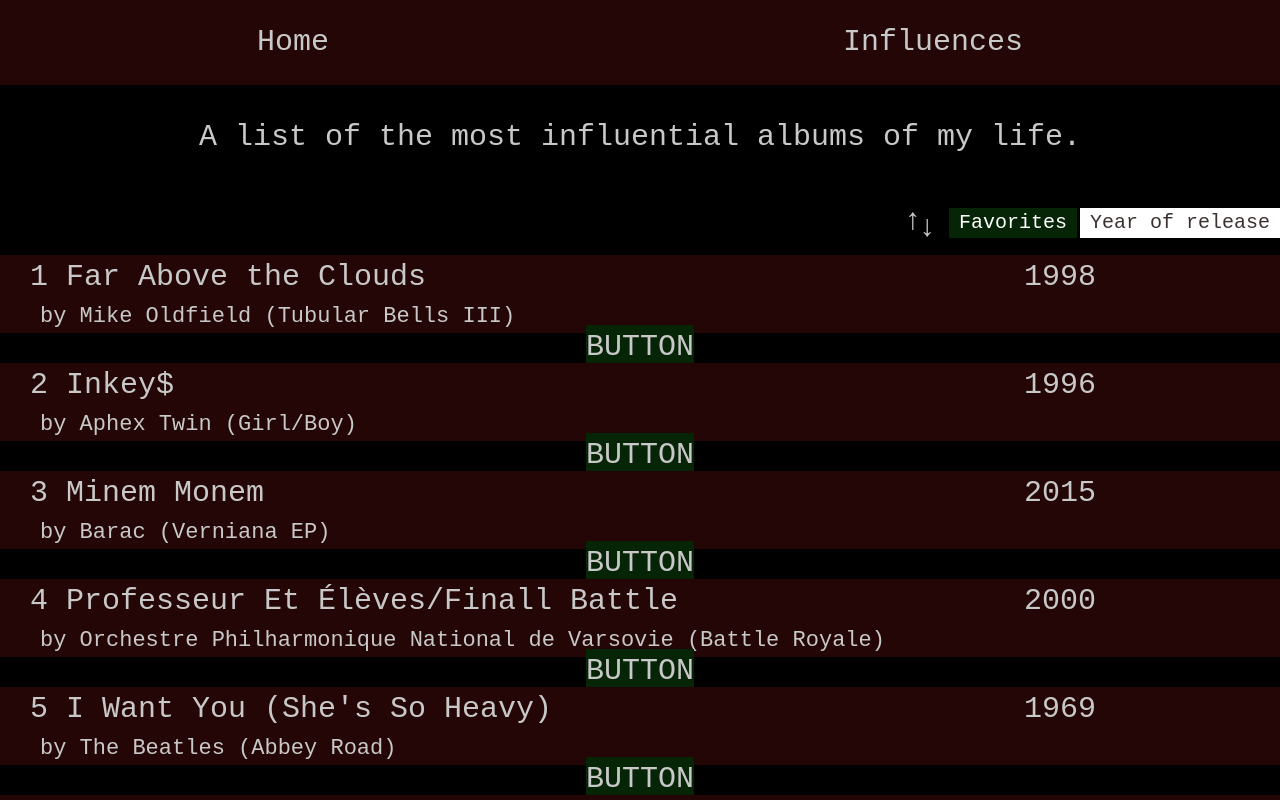
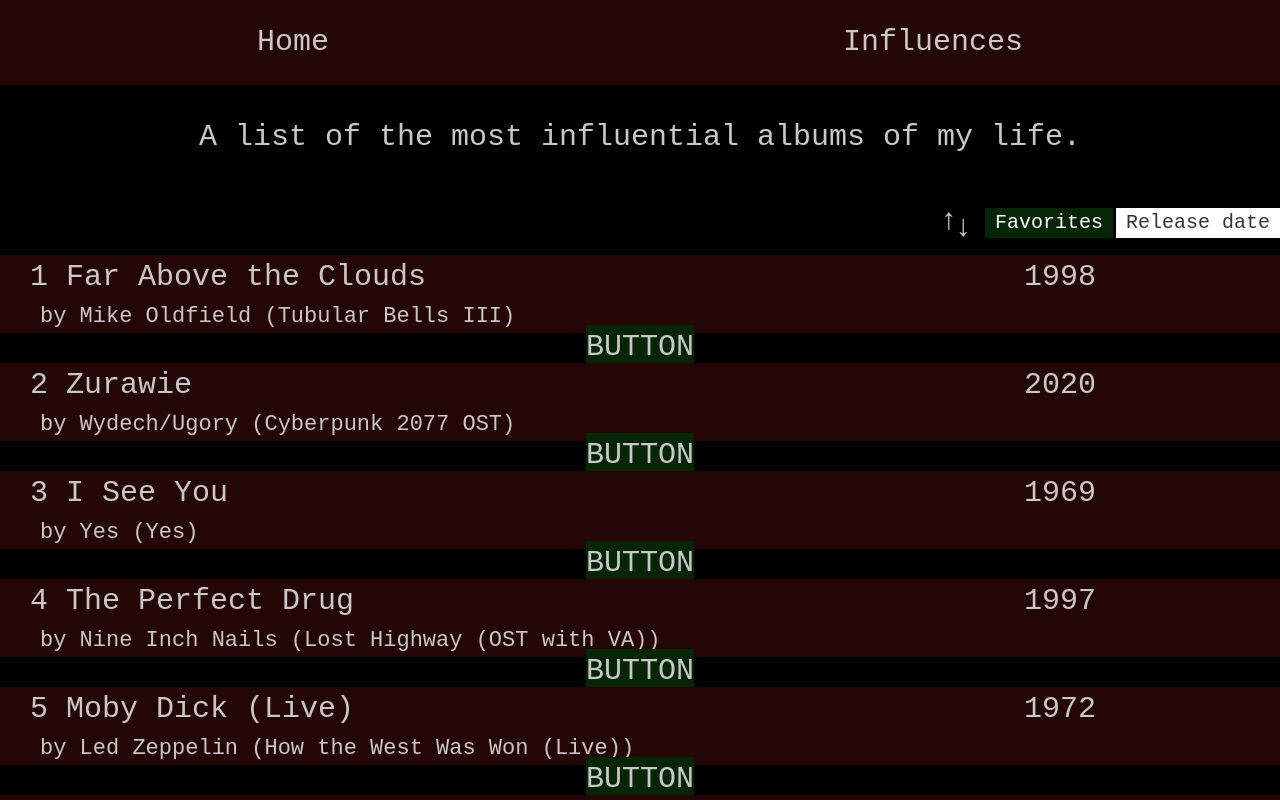
Before and after one commit to thelittlemitak/totfosk-com, a Next.js app: page /singles in a window 1280 px wide. Shown: the top 800 px of the page. Built offline with nearby package versions, Linux system fonts and the light colour scheme.

Commit message:
update list from 100 to 30 and separate techno

```diff
--- a/src/app/_shared/components/Sorter.js
+++ b/src/app/_shared/components/Sorter.js
@@ -26,7 +26,7 @@
           }
           onClick={props.changerYTunnel}
         >
-          Year of release
+          Release date
         </button>
       </div>
     </div>
--- a/src/data/singles.js
+++ b/src/data/singles.js
@@ -15,7 +15,7 @@
   artist: "Aphex Twin",
   year: "1996",
   explanation:
-    "I found it and it was amazing. I found it and it was amazing. I found it and it was amazing. I found it and it was amazing. I found it and it was amazing. I found it and it was amazing. ",
+    "It was one of the first times I was listening to an Aphex Twin set on my headphones when this track came it. At the same time, I was riding my bike and I just arrived to Teufelsberg. The mix of the track with the view (nature + architecture) really hit me.",
   listen: "https://www.youtube.com/watch?v=CMUnPyv3C_8",
 
   key: 67547,
@@ -26,7 +26,7 @@
   artist: "Barac",
   year: "2015",
   explanation:
-    "I found it and it was amazing. I found it and it was amazing. I found it and it was amazing. ",
+    "Probably my favorite rominimal track. A friend and I had a DJ/producer duo in my early twenties and this was the music we were playing.",
   listen: "https://www.youtube.com/watch?v=CMUnPyv3C_8",
 
   key: 32424,
@@ -37,7 +37,7 @@
   album: "Battle Royale",
   artist: "Orchestre Philharmonique National de Varsovie",
   year: "2000",
-  explanation: "I found it and it was amazing",
+  explanation: "I love this movie!",
   listen: "https://www.youtube.com/watch?v=CMUnPyv3C_8",
 
   key: 98769678,
@@ -48,7 +48,7 @@
   album: "Abbey Road",
   artist: "The Beatles",
   year: "1969",
-  explanation: "I found it and it was amazing",
+  explanation: "The track from Beatles I listened the most.",
   listen: "https://www.youtube.com/watch?v=CMUnPyv3C_8",
 
   key: 67657,
@@ -59,7 +59,8 @@
   album: "Grebfruit 2",
   artist: "Benny Greb",
   year: "2017",
-  explanation: "I found it and it was amazing",
+  explanation:
+    "Original track is from Genesis but I think this version is very good. All done with only Benny's vocals and drumming.",
   listen: "https://www.youtube.com/watch?v=CMUnPyv3C_8",
 
   key: 674657,
@@ -70,7 +71,8 @@
   album: "Songs of Freedom",
   artist: "Bob Marley",
   year: "1973",
-  explanation: "Released on 1992",
+  explanation:
+    "Bob Marley is too good. I remember they played this track while I was in a lost beach bar at night in Thailand.",
   listen: "https://www.youtube.com/watch?v=CMUnPyv3C_8",
 
   key: 34,
@@ -81,7 +83,8 @@
   album: "Apollo: Atmospheres and Soundtracks",
   artist: "Brian Eno",
   year: "2017",
-  explanation: "I found it and it was amazing",
+  explanation:
+    "First introduction to Brian Eno was actually hearing this song in a horror movie (28 days later).",
   listen: "https://www.youtube.com/watch?v=CMUnPyv3C_8",
 
   key: 662,
@@ -92,7 +95,8 @@
   album: "Love Bites",
   artist: "Buzzcocks",
   year: "1978",
-  explanation: "I found it and it was amazing",
+  explanation:
+    "My favorite track from the style. Got it to practice for a recording I had to do.",
   listen: "https://www.youtube.com/watch?v=CMUnPyv3C_8",
 
   key: 64757,
@@ -103,7 +107,8 @@
   album: "Monstruo",
   artist: "Cami",
   year: "2020",
-  explanation: "I found it and it was amazing",
+  explanation:
+    "Great track that I use from time to time at 120dbs in my studio when I want to freak out with a nice voice.",
   listen: "https://www.youtube.com/watch?v=CMUnPyv3C_8",
 
   key: 25425387,
@@ -114,7 +119,8 @@
   album: "Brotherhood",
   artist: "The Chemical Brothers",
   year: "2008",
-  explanation: "I found it and it was amazing",
+  explanation:
+    "Mindblowing track from The Chemical Brothers. Got it recommended by a friend of my sister in Granada. Someone called Felipe. Hi Felipe!!!",
   listen: "https://www.youtube.com/watch?v=CMUnPyv3C_8",
 
   key: 142341328,
@@ -125,7 +131,8 @@
   album: "After You're Born",
   artist: "Childish Japes",
   year: "2017",
-  explanation: "I found it and it was amazing",
+  explanation:
+    "I always followed the drummer but didn't expect this masterpiece. I think the vocals of this track are mindblowing.",
   listen: "https://www.youtube.com/watch?v=CMUnPyv3C_8",
 
   key: 5887563443,
@@ -136,7 +143,7 @@
   album: "Diary 001",
   artist: "Clairo",
   year: "2018",
-  explanation: "I found it and it was amazing",
+  explanation: "Addictive simple track.",
   listen: "https://www.youtube.com/watch?v=CMUnPyv3C_8",
 
   key: 143296,
@@ -147,7 +154,8 @@
   album: "Grandes Exitos en Español",
   artist: "Claudio Baglioni",
   year: "2005",
-  explanation: "I found it and it was amazing",
+  explanation:
+    "I found this one randomly in a big record collection I bought. Really speaks to my heart!",
   listen: "https://www.youtube.com/watch?v=CMUnPyv3C_8",
 
   key: 98674132,
@@ -169,7 +177,8 @@
   album: "Me enamoré",
   artist: "Jose Feliciano",
   year: "1983",
-  explanation: "I found it and it was amazing",
+  explanation:
+    "My father had this one in loop while we were once travelling with a car through Spanish lost villages.",
   listen: "https://www.youtube.com/watch?v=CMUnPyv3C_8",
   key: 68971432,
 };
@@ -179,7 +188,8 @@
   album: "Alive 2007",
   artist: "Daft Punk",
   year: "2007",
-  explanation: "I found it and it was amazing",
+  explanation:
+    "I remember a friend and I watching the YouTube video of this one all the time. It actually sounds different than what's heard on the CD so I wonder what they actually played on that live...",
   listen: "https://www.youtube.com/watch?v=x84m3YyO2oU",
   key: 42359867,
 };
@@ -189,7 +199,8 @@
   album: "Danzig",
   artist: "Danzig",
   year: "1988",
-  explanation: "I found it and it was amazing",
+  explanation:
+    "I played GTA San Andreas with Radio X alone just to hear this track as much as possible.",
   listen: "https://www.youtube.com/watch?v=CMUnPyv3C_8",
   key: 8674123,
 };
@@ -199,7 +210,8 @@
   album: "Permission to Land",
   artist: "The Darkness",
   year: "2003",
-  explanation: "I found it and it was amazing",
+  explanation:
+    "This was rolling all the time on MTV when I was young (and MTV was MTV).",
   listen: "https://www.youtube.com/watch?v=CMUnPyv3C_8",
   key: 41329687,
 };
@@ -209,7 +221,7 @@
   album: "Live at Pompeii",
   artist: "David Gilmour",
   year: "2017",
-  explanation: "I found it and it was amazing",
+  explanation: "Best guitar solo on the planet.",
   listen: "https://www.youtube.com/watch?v=CMUnPyv3C_8",
   key: 657423,
 };
@@ -218,7 +230,8 @@
   album: "Fire and Ice",
   artist: "Damis Roussos",
   year: "1971",
-  explanation: "I found it and it was amazing",
+  explanation:
+    "Also found randomly in the record collection that I bought. Him and Nana are the best!",
   listen: "https://www.youtube.com/watch?v=HSuANA1jQRo",
   key: 4123765,
 };
@@ -228,7 +241,7 @@
   album: "The Doors",
   artist: "The Doors",
   year: "1967",
-  explanation: "I found it and it was amazing",
+  explanation: "My youth in a track.",
   listen: "https://www.youtube.com/watch?v=VScSEXRwUqQ",
   key: 867924,
 };
@@ -238,7 +251,8 @@
   album: "Blue",
   artist: "Eiffel 65",
   year: "1998",
-  explanation: "I found it and it was amazing",
+  explanation:
+    "I don't remember exactly when or how did I find this one but it somehow reminds me what I was feeling as a kid.",
   listen: "https://www.youtube.com/watch?v=CMUnPyv3C_8",
   key: 14238967,
 };
@@ -248,7 +262,8 @@
   album: "Emerson, Lake & Palmer",
   artist: "Emerson, Lake & Palmer",
   year: "1970",
-  explanation: "I found it and it was amazing",
+  explanation:
+    "One of the few recorded solos that I heard a lot, before YouTube changed everything.",
   listen: "https://www.youtube.com/watch?v=CMUnPyv3C_8",
   key: 89675423,
 };
@@ -258,7 +273,8 @@
   album: "Anti Todo",
   artist: "Eskorbuto",
   year: "1985",
-  explanation: "I found it and it was amazing",
+  explanation:
+    "My friends and I always listened to Eskorbuto. We had a punk vibe but it didn't last long.",
   listen: "https://www.youtube.com/watch?v=CMUnPyv3C_8",
   key: 41329687,
 };
@@ -268,7 +284,8 @@
   album: "Piano Favorites",
   artist: "Claude Debussy (François-Joël Thiollier",
   year: "1906",
-  explanation: "I found it and it was amazing",
+  explanation:
+    "I think I heard this track a 100 times in one day once. Just a constant loop. It's also short.",
   listen: "https://www.youtube.com/watch?v=CMUnPyv3C_8",
   key: 8679243,
 };
@@ -278,7 +295,8 @@
   album: "Maggot Brain",
   artist: "Funkadelic",
   year: "1971",
-  explanation: "I found it and it was amazing",
+  explanation:
+    "When I thought that John Frusciante's version could not be matched, found the original and could not believe how good it was.",
   listen: "https://www.youtube.com/watch?v=CMUnPyv3C_8",
   key: 14239867999,
 };
@@ -288,7 +306,7 @@
   album: "A Trick of the Tail",
   artist: "Genesis",
   year: "1976",
-  explanation: "I found it and it was amazing",
+  explanation: "I still cannot believe how good this track is.",
   listen: "https://www.youtube.com/watch?v=CMUnPyv3C_8",
   key: 89765423,
 };
@@ -298,7 +316,8 @@
   album: "Frenching the Bully",
   artist: "The Gits",
   year: "1992",
-  explanation: "I found it and it was amazing",
+  explanation:
+    "I found this one in a documentary because the singer had a horrible life story ending. Then I loved this one and tried to learn it at the beginning of my drumming years but it was too fast.",
   listen: "https://www.youtube.com/watch?v=CMUnPyv3C_8",
   key: 42539867,
 };
@@ -308,7 +327,8 @@
   album: "Demon Days",
   artist: "Gorillaz",
   year: "2005",
-  explanation: "I found it and it was amazing",
+  explanation:
+    "I think we all agree that when this appeared on MTV it just blew everyone's mind.",
   listen: "https://www.youtube.com/watch?v=CMUnPyv3C_8",
   key: 98674321,
 };
@@ -318,7 +338,8 @@
   album: "Love Angel Music Baby",
   artist: "Gwen Stefani",
   year: "2004",
-  explanation: "I found it and it was amazing",
+  explanation:
+    "Also from the MTV times. That was my dancing music when I was 12.",
   listen: "https://www.youtube.com/watch?v=CMUnPyv3C_8",
   key: 14238976,
 };
@@ -328,7 +349,8 @@
   album: "Black Hawk Down",
   artist: "Hans Zimmer",
   year: "2001",
-  explanation: "I found it and it was amazing",
+  explanation:
+    "If I don't listen to this track often, the melody just pops in my mind.",
   listen: "https://www.youtube.com/watch?v=CMUnPyv3C_8",
   key: 896754,
 };
@@ -338,7 +360,8 @@
   album: "Head Hunters",
   artist: "Herbie Hancock",
   year: "1973",
-  explanation: "I found it and it was amazing",
+  explanation:
+    "I remember my sound teacher showing me this when I was 18. Didn't like it at that time. I didn't even consider non-techno music to be relevant to me. Later...",
   listen: "https://www.youtube.com/watch?v=CMUnPyv3C_8",
   key: 14239867,
 };
@@ -348,7 +371,8 @@
   album: "Italuba",
   artist: "Horacio Hernandez",
   year: "2004",
-  explanation: "I found it and it was amazing",
+  explanation:
+    "I bought this track on iTunes because I was looking for the most crazy difficult drumming. Didn't like at first but after studying latin Jazz for a while I realized who amazing this is.",
   listen: "https://www.youtube.com/watch?v=CMUnPyv3C_8",
   key: 98761423,
 };
@@ -358,7 +382,7 @@
   album: "The Very Best of Rachmaninov",
   artist: "Finnish National Opera Chorus",
   year: "2005",
-  explanation: "I found it and it was amazing",
+  explanation: "This is just too good. Period.",
   listen: "https://www.youtube.com/watch?v=CMUnPyv3C_8",
   key: 12349867,
 };
@@ -368,7 +392,7 @@
   album: "In the Jungle Groove",
   artist: "James Brown",
   year: "1986",
-  explanation: "I found it and it was amazing",
+  explanation: "My favorite drum break and track from James Brown.",
   listen: "https://www.youtube.com/watch?v=CMUnPyv3C_8",
   key: 78566345,
 };
@@ -378,7 +402,8 @@
   album: "Back In Memphis",
   artist: "Elvis",
   year: "1969",
-  explanation: "I found it and it was amazing",
+  explanation:
+    "One of my fathers favorite tracks. It has a weird volume change at the end with a nice story behind it.",
   listen: "https://www.youtube.com/watch?v=CMUnPyv3C_8",
   key: 68573564,
 };
@@ -388,7 +413,8 @@
   album: "Downtime Turn Around and Go Backwards",
   artist: "Jean Caffeine",
   year: "1998",
-  explanation: "I found it and it was amazing",
+  explanation:
+    "My favorite afterparty song ever. It has all the good and bad feelings a killer minimal microhouse track needs.",
   listen: "https://www.youtube.com/watch?v=CMUnPyv3C_8",
   key: 56345423,
 };
@@ -398,7 +424,8 @@
   album: "BBC Sessions",
   artist: "Jimi Hendrix",
   year: "1967",
-  explanation: "I found it and it was amazing",
+  explanation:
+    "A friend showed to me and planted a seed on me (as he says). Years later, I appreciated the recommendation and found one of the most amazing solos I ever heard.",
   listen: "https://www.youtube.com/watch?v=CMUnPyv3C_8",
   key: 2453587,
 };
@@ -408,7 +435,7 @@
   album: "My Favorite Things",
   artist: "John Coltrane",
   year: "1960",
-  explanation: "I found it and it was amazing",
+  explanation: "The piano solo is mesmerizing.",
   listen: "https://www.youtube.com/watch?v=CMUnPyv3C_8",
   key: 258697,
 };
@@ -417,7 +444,8 @@
   album: "The Empyrean",
   artist: "John Frusciante",
   year: "2009",
-  explanation: "I found it and it was amazing",
+  explanation:
+    "Funny to have this one and the original (from Funkadelik) on the list. They transmit something different and yet amazing.",
   listen: "https://www.youtube.com/watch?v=CMUnPyv3C_8",
   key: 68972534,
 };
@@ -427,7 +455,8 @@
   album: "Combo 66",
   artist: "John Scofield",
   year: "2018",
-  explanation: "I found it and it was amazing",
+  explanation:
+    "The combination of Bill Steward and Scofield is just on the top.",
   listen: "https://www.youtube.com/watch?v=CMUnPyv3C_8",
   key: 259678,
 };
@@ -459,7 +488,8 @@
   album: "A Broken Mirror Cuts Your Face",
   artist: "Lesser Of",
   year: "2022",
-  explanation: "I found it and it was amazing",
+  explanation:
+    "Probably the best example of Dark Ambient Drone Hard Industrial Techno.",
   listen: "https://www.youtube.com/watch?v=CMUnPyv3C_8",
   key: 809856089,
 };
@@ -469,7 +499,8 @@
   album: "Cuando el Destino Nos Alcance",
   artist: "Lori Meyers",
   year: "2010",
-  explanation: "I found it and it was amazing",
+  explanation:
+    "I was the sound technician of a band of the same small town in Granada and always reminds me those amazing times.",
   listen: "https://www.youtube.com/watch?v=CMUnPyv3C_8",
   key: 465725,
 };
@@ -479,7 +510,8 @@
   album: "Deep Blue: volume 3",
   artist: "Luigi Tozzi",
   year: "2021",
-  explanation: "I found it and it was amazing",
+  explanation:
+    "This is just insane. Not my style of electronic music and I still thing this is a masterpiece production.",
   listen: "https://www.youtube.com/watch?v=CMUnPyv3C_8",
   key: 34346556,
 };
@@ -489,7 +521,7 @@
   album: "Pronounced Leh-Nerd Skin-Nerd",
   artist: "Lynyrd Skynyrd",
   year: "1973",
-  explanation: "I found it and it was amazing",
+  explanation: "Beautiful track. Needless to say.",
   listen: "https://www.youtube.com/watch?v=CMUnPyv3C_8",
   key: 8778443,
 };
@@ -520,7 +552,8 @@
   album: "Adult Only Shape 2",
   artist: "Marcman",
   year: "2013",
-  explanation: "I found it and it was amazing",
+  explanation:
+    "While my friend and I had this DJ duo we were both absessed with Marcman. Top producers in Romania.",
   listen: "https://www.youtube.com/watch?v=iF2ujAcRYg0",
   key: 453252345,
 };
@@ -530,7 +563,8 @@
   album: "My Life Starts Now",
   artist: "Mark Guiliana",
   year: "2014",
-  explanation: "I found it and it was amazing",
+  explanation:
+    "Not my favorite track but the inspiration of using pads and a drum solo on top was very important to me since I did (directly or inderectly) something similar afterwards.",
   listen: "https://www.youtube.com/watch?v=iF2ujAcRYg0",
   key: 626265,
 };
@@ -540,7 +574,8 @@
   album: "Salvador",
   artist: "Ricardo Villalobos",
   year: "2006",
-  explanation: "I found it and it was amazing",
+  explanation:
+    "Being from Ibiza and born in the 90s you have Villalobos as your rock hero. And this is track is one of the best examples of his crazy influence on Rominimal.",
   listen: "https://www.youtube.com/watch?v=CMUnPyv3C_8",
   key: 377374,
 };
@@ -550,7 +585,7 @@
   album: "Ride the Lightning",
   artist: "Metallica",
   year: "1984",
-  explanation: "I found it and it was amazing",
+  explanation: "Let's break a hotel room with this.",
   listen: "https://www.youtube.com/watch?v=CMUnPyv3C_8",
   key: 48,
 };
@@ -656,7 +691,7 @@
 };
 
 const prince = {
-  track: "I Wanna Melt WIth U",
+  track: "I Wanna Melt With U",
   album: "Love Symbol Album",
   artist: "Prince",
   year: "1992",
@@ -670,7 +705,7 @@
   album: "Open EP",
   artist: "RaBBeat",
   year: "2019",
-  explanation: "I found it and it was amazing",
+  explanation: "Killer techno track.",
   listen: "https://www.youtube.com/watch?v=CMUnPyv3C_8",
   key: 6666,
 };
@@ -680,7 +715,7 @@
   album: "A Night at the Opera",
   artist: "Queen",
   year: "1975",
-  explanation: "I found it and it was amazing",
+  explanation: "The one to go on a karaoke!",
   listen: "https://www.youtube.com/watch?v=CMUnPyv3C_8",
   key: 77777,
 };
@@ -740,7 +775,8 @@
   album: "Draining Love Story",
   artist: "Sewerlvst",
   year: "2020",
-  explanation: "I found it and it was amazing",
+  explanation:
+    "I think we all freaked out when we discovered this track as an instruction to BreakCore. There's no way back after hearing this.",
   listen: "https://www.youtube.com/watch?v=CMUnPyv3C_8",
   key: 5454536,
 };
@@ -750,7 +786,7 @@
   album: "Hard Normal Daddy",
   artist: "Squarepusher",
   year: "1997",
-  explanation: "I found it and it was amazing",
+  explanation: "At least, I think I heard this track 1000 times this year 2023",
   listen: "https://www.youtube.com/watch?v=CMUnPyv3C_8",
   key: 6775756,
 };
@@ -766,7 +802,7 @@
 };
 
 const steveVai = {
-  track: "Tender SUrrender",
+  track: "Tender Surrender",
   album: "Alien Love Secrets",
   artist: "Steve Vai",
   year: "1995",
@@ -836,7 +872,7 @@
 };
 
 const moulinRouge = {
-  track: "El Tange de Roxanne",
+  track: "El Tango de Roxanne",
   album: "Moulin Rouge",
   artist: "VA (Jose Feliciano, Sting, actors from the movie)",
   year: "2001",
@@ -940,7 +976,8 @@
   album: "Train To Netherworld EP",
   artist: "Buried Secrets",
   year: "2019",
-  explanation: "I found it and it was amazing",
+  explanation:
+    "Once I cried listening to this one before sleeping. That's my brain on... nothing. That's me with techno!",
   listen: "https://www.youtube.com/watch?v=CMUnPyv3C_8",
   key: 5678675,
 };
@@ -950,7 +987,8 @@
   album: "Techno Syndrome",
   artist: "The Immortals",
   year: "1994",
-  explanation: "I found it and it was amazing",
+  explanation:
+    "Never played the video game but I did Karate as a kid and they always put this one on the ceremonies. Fight!!!",
   listen: "https://www.youtube.com/watch?v=CMUnPyv3C_8",
   key: 6789876,
 };
@@ -960,7 +998,8 @@
   album: "Planet Dob OST",
   artist: "Date of Birth",
   year: "1999",
-  explanation: "I found it and it was amazing",
+  explanation:
+    "This is just too addictive. Found on Youtube's PS2 DJ compilation from dedeco",
   listen: "https://www.youtube.com/watch?v=CMUnPyv3C_8",
   key: 789087,
 };
@@ -970,7 +1009,7 @@
   album: "Cyberpunk 2077 OST",
   artist: "Private Press",
   year: "2020",
-  explanation: "I found it and it was amazing",
+  explanation: "Found on the TV show. Obsessed with this track since day 1.",
   listen: "https://www.youtube.com/watch?v=CMUnPyv3C_8",
   key: 97890,
 };
@@ -980,7 +1019,8 @@
   album: "Cyberpunk 2077 OST",
   artist: "Wydech/Ugory",
   year: "2020",
-  explanation: "I found it and it was amazing",
+  explanation:
+    "Found on the TV show. When a good track matches a good anime scene there's nothing more powerful.",
   listen: "https://www.youtube.com/watch?v=CMUnPyv3C_8",
   key: 8756678,
 };
@@ -1027,105 +1067,108 @@
 
 const singles = [
   mikeOldfield,
-  inkeys,
-  barac,
-  battleRoyale,
-  beattles,
-  bennyGreb,
-  bobMarley,
-  brianEno,
-  buzzcocks,
-  cami,
-  chemical,
-  childishJapes,
-  clairo,
+  wydechUgory,
+  yes,
+  nin,
+  ledZeppelin,
+  steveVai,
   claudio,
-  requiem,
   feliciano,
-  daftPunk,
-  danzig,
-  darkness,
-  gilmour,
-  demisRoussos,
   doors,
-  eiffel65,
-  elvis,
-  eskorbuto,
   debussy,
-  funkadelic,
   genesis,
-  gits,
-  gorillaz,
-  gwen,
-  hansZimmer,
-  herbie,
-  horacio,
   rachmaninov,
-  jamesBrown,
-  jeanCaffeine,
   jimi,
   coltrane,
   frusciante,
-  scofield,
-  kenIshii,
-  ledZeppelin,
-  lori,
-  lesserOf,
-  luigi,
   lynyrd,
   m83,
-  marcman,
-  guiliana,
-  villalobos,
   metallica,
-  mitaka,
-  theMoodyBlues,
   nana,
-  nas,
-  nellyFurtado,
   ffix,
   ornette,
-  pinkFloyd,
   primus,
-  prince,
-  rabbeat,
-  queen,
-  answeringMaschine,
   rinoGaetano,
-  rolyPorter,
-  safriDuo,
-  rosaAnschutz,
-  sewerlvst,
-  squarepusher,
   steveGadd,
-  steveVai,
   sweetTrip,
   strokes,
-  byob,
-  timHecker,
-  t47,
-  nin,
-  moulinRouge,
   stevieSting,
-  venetian,
-  dettmann,
-  moderat,
-  tank,
-  yes,
   harley,
   miserables,
-  metal,
-  a001,
-  snts,
-  buriedSecrets,
-  mortalKombat,
-  dob,
-  privatePress,
-  wydechUgory,
   madonna,
   pac2,
   operaPrima,
-  subways,
+  // nellyFurtado,
+  // subways,
+  // childishJapes,
+  // buzzcocks,
+  // moulinRouge,
+  // danzig,
+  // guiliana,
+  // metal,
+  // eiffel65,
+  // elvis,
+  // eskorbuto,
+  // funkadelic,
+  // theMoodyBlues,
+  // brianEno,
+  // battleRoyale,
+  // beattles,
+  // bennyGreb,
+  // bobMarley,
+  // cami,
+  // clairo,
+  // isaoTomita,
+  // darkness,
+  // gilmour,
+  // demisRoussos,
+  // jamesBrown,
+  // scofield,
+  // lori,
+  // gits,
+  // gorillaz,
+  // gwen,
+  // hansZimmer,
+  // herbie,
+  // horacio,
+  // marcman,
+  // nas,
+  // pinkFloyd,
+  // prince,
+  // queen,
+  // answeringMaschine,
+  // rolyPorter,
+  // safriDuo,
+  // rosaAnschutz,
+  // byob,
+  // moderat,
+  // tank,
+];
+
+const electronicMusic = [
+  daftPunk,
+  t47,
+  inkeys,
+  barac,
+  dob,
+  snts,
+  a001,
+  privatePress,
+  chemical,
+  rabbeat,
+  jeanCaffeine,
+  villalobos,
+  marcman,
+  mortalKombat,
+  mitaka,
+  sewerlvst,
+  venetian,
+  dettmann,
+  squarepusher,
+  lesserOf,
+  kenIshii,
+  buriedSecrets,
+  luigi,
 ];
 
 export default singles;
```
Also changed, not shown: src/app/singles/page.jsx (+10 -0 lines).
